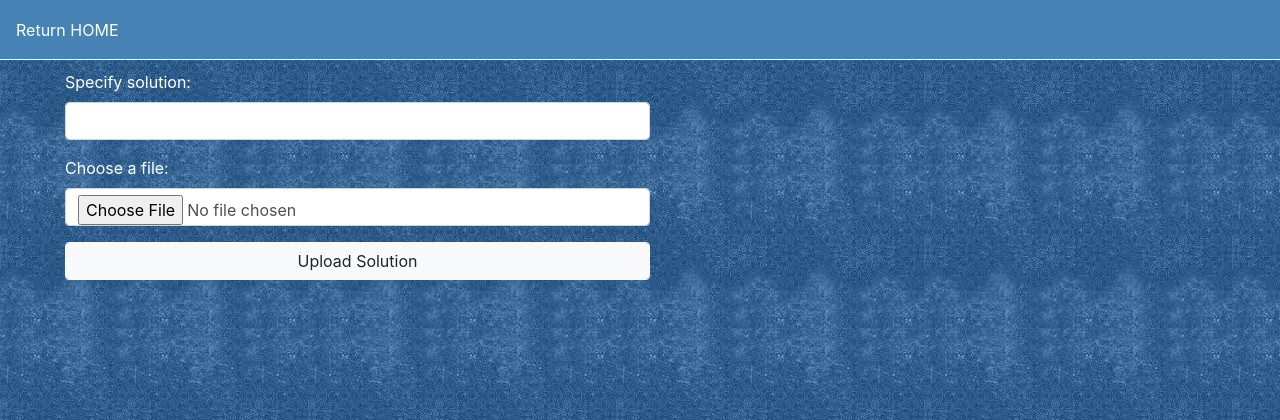
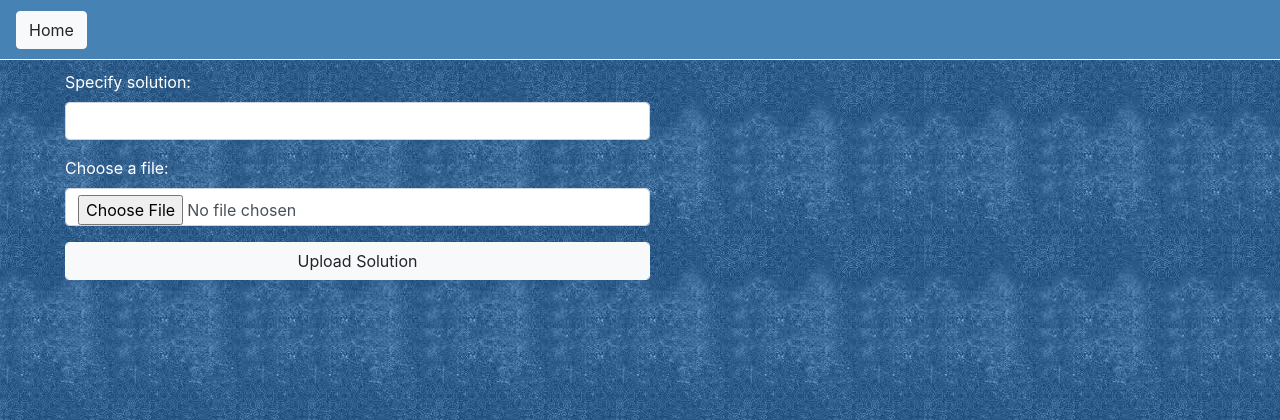
Before and after one commit to neilmarshall/project_euler_problem_store, a Flask app: page /create_solution in a window 1280 px wide. Shown: the top 420 px of the page. Run offline with Flask 2, Linux system fonts and the light colour scheme; the visitor is signed in with stand-in values (Sample User, id 1); data that the repository does not hold is empty; some libraries are stand-ins or nearby versions.

Commit message:
change formatting of 'Home' link

```diff
--- a/app/static/styles.css
+++ b/app/static/styles.css
@@ -11,10 +11,6 @@ body {
     width: 100%;
     border-bottom: solid 1px white;
     margin-bottom: 10px;
-}
-
-.navbar > a {
-    color: White;
 }
 
 #body-content {
@@ -42,10 +38,6 @@ body {
     color: White;
 }
 
-.home_link {
-    color: White;
-}
-
 .table_arrows {
     margin-top: 10px;
     margin-left: 30px;
--- a/app/templates/404error.html
+++ b/app/templates/404error.html
@@ -1,6 +1,6 @@
 {% extends "base.html" %}
     {% block navbar %}
-        <a href="{{ url_for('app_bp.index') }}" class="home_link">Return HOME</a>
+        <a href="{{ url_for('app_bp.index') }}" class="btn btn-light">Home</a>
     {% endblock %}
     {% block body %}
         <div class="error404">
--- a/app/templates/create_solution.html
+++ b/app/templates/create_solution.html
@@ -1,6 +1,6 @@
 {% extends "base.html" %}
     {% block navbar %}
-        <a href="{{ url_for('app_bp.index') }}" class="home_link">Return HOME</a>
+        <a href="{{ url_for('app_bp.index') }}" class="btn btn-light">Home</a>
     {% endblock %}
     {% block body %}
         <form action="" method="post" enctype="multipart/form-data">
--- a/app/templates/delete_solution.html
+++ b/app/templates/delete_solution.html
@@ -1,6 +1,6 @@
 {% extends "base.html" %}
     {% block navbar %}
-        <a href="{{ url_for('app_bp.index') }}" class="home_link">Return HOME</a>
+        <a href="{{ url_for('app_bp.index') }}" class="btn btn-light">Home</a>
     {% endblock %}
     {% block body %}
         <form action="" method="post">
--- a/app/templates/solution.html
+++ b/app/templates/solution.html
@@ -1,6 +1,6 @@
 {% extends "base.html" %}
     {% block navbar %}
-        <a href="{{ url_for('app_bp.index') }}" class="home_link">Return HOME</a>
+        <a href="{{ url_for('app_bp.index') }}" class="btn btn-light">Home</a>
     {% endblock %}
     {% block body %}
         <h1>Solution to problem {{ problem_id }}</h1>
--- a/app/templates/update_solution.html
+++ b/app/templates/update_solution.html
@@ -1,6 +1,6 @@
 {% extends "base.html" %}
     {% block navbar %}
-        <a href="{{ url_for('app_bp.index') }}" class="home_link">Return HOME</a>
+        <a href="{{ url_for('app_bp.index') }}" class="btn btn-light">Home</a>
     {% endblock %}
     {% block body %}
         <form action="" method="post" enctype="multipart/form-data">
```
